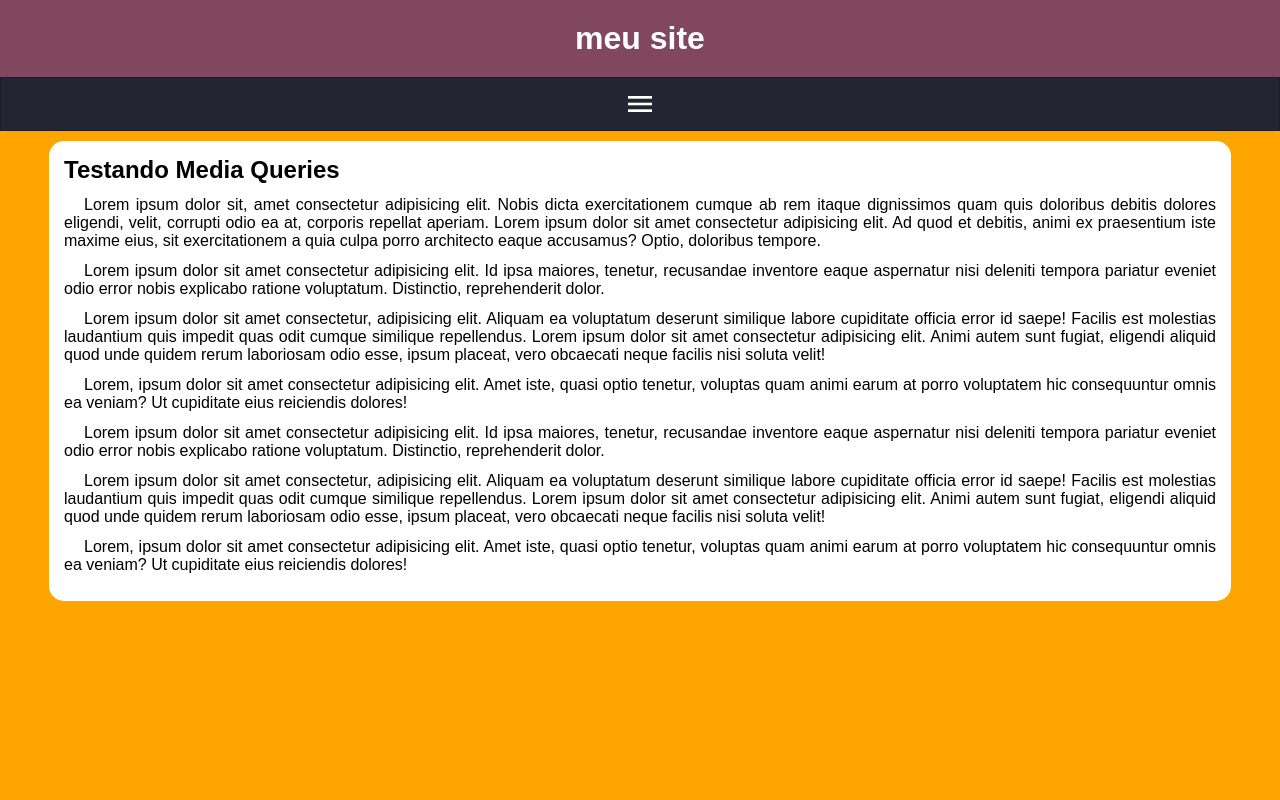
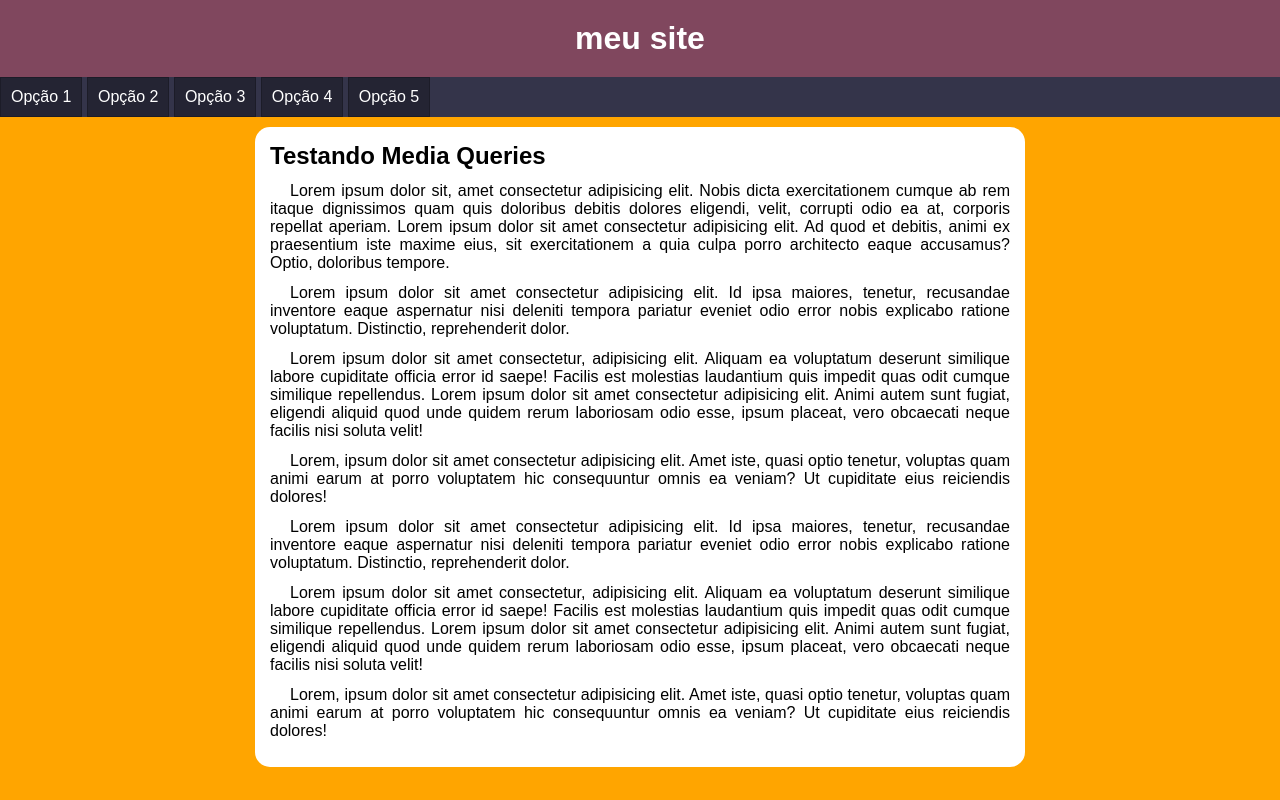
Before and after one commit to lporfirio/estudosHtml5Css, a plain HTML site: page html-css/ex026_mediaQuery/mq005_menuResponsivo/index.html in a window 1280 px wide. Drawn offline with Linux system fonts and the light colour scheme.

Commit message:
atualizando

```diff
--- /dev/null
+++ b/html-css/ex026_mediaQuery/mq005_menuResponsivo/estilos/media-query.css
@@ -0,0 +1,18 @@
+@charset "UTF-8";
+
+@media screen and (min-width: 768px) { /* tablet */
+    span#burger {
+        display: none;
+    }
+    menu {
+        display: block;
+    }
+
+    menu li {
+        display: inline-block;
+    }
+
+    main {
+        width: 740px;
+    }
+}
--- a/html-css/ex026_mediaQuery/mq005_menuResponsivo/estilos/style.css
+++ b/html-css/ex026_mediaQuery/mq005_menuResponsivo/estilos/style.css
@@ -39,6 +39,7 @@ header > h1 {
 menu {
     display: none;
     background-color: #34344A;
+
 }
 
 menu > ul {
@@ -60,10 +61,11 @@ menu a:hover {
 }
 
 main {
-    width: 90vw;
+    width: 84vw;
     background-color: white;
     margin: auto;
     margin-top: 10px;
+    margin-bottom: 20px;
     padding: 15px;
     border-radius: 15px;
 }
--- a/html-css/ex026_mediaQuery/mq005_menuResponsivo/index.html
+++ b/html-css/ex026_mediaQuery/mq005_menuResponsivo/index.html
@@ -1,20 +1,23 @@
 <!DOCTYPE html>
 <html lang="pt-br">
+
 <head>
     <meta charset="UTF-8">
     <meta http-equiv="X-UA-Compatible" content="IE=edge">
     <meta name="viewport" content="width=device-width, initial-scale=1.0">
     <title>Menu Media-Query</title>
+
+    <link href="https://fonts.googleapis.com/icon?family=Material+Icons" rel="stylesheet">
     <link rel="stylesheet" href="estilos/style.css">
-    <link href="https://fonts.googleapis.com/icon?family=Material+Icons"
-      rel="stylesheet">
+    <link rel="stylesheet" href="estilos/media-query.css">
 </head>
-<body>
+
+<body onresize="mudouTamanho()">
     <header>
         <h1>meu site</h1>
         <span class="material-icons" id="burger" onclick="clickMenu()">
             menu
-            </span>
+        </span>
         <menu id="itens">
             <ul>
                 <li><a href="#">Opção 1</a></li>
@@ -30,14 +33,34 @@
     <main>
         <article>
             <h2>Testando Media Queries</h2>
-            <p>Lorem ipsum dolor sit, amet consectetur adipisicing elit. Nobis dicta exercitationem cumque ab rem itaque dignissimos quam quis doloribus debitis dolores eligendi, velit, corrupti odio ea at, corporis repellat aperiam. Lorem ipsum dolor sit amet consectetur adipisicing elit. Ad quod et debitis, animi ex praesentium iste maxime eius, sit exercitationem a quia culpa porro architecto eaque accusamus? Optio, doloribus tempore.
+            <p>Lorem ipsum dolor sit, amet consectetur adipisicing elit. Nobis dicta exercitationem cumque ab rem itaque
+                dignissimos quam quis doloribus debitis dolores eligendi, velit, corrupti odio ea at, corporis repellat
+                aperiam. Lorem ipsum dolor sit amet consectetur adipisicing elit. Ad quod et debitis, animi ex
+                praesentium iste maxime eius, sit exercitationem a quia culpa porro architecto eaque accusamus? Optio,
+                doloribus tempore.
             </p>
-            <p>Lorem ipsum dolor sit amet consectetur adipisicing elit. Id ipsa maiores, tenetur, recusandae inventore eaque aspernatur nisi deleniti tempora pariatur eveniet odio error nobis explicabo ratione voluptatum. Distinctio, reprehenderit dolor.</p>
-            <p>Lorem ipsum dolor sit amet consectetur, adipisicing elit. Aliquam ea voluptatum deserunt similique labore cupiditate officia error id saepe! Facilis est molestias laudantium quis impedit quas odit cumque similique repellendus. Lorem ipsum dolor sit amet consectetur adipisicing elit. Animi autem sunt fugiat, eligendi aliquid quod unde quidem rerum laboriosam odio esse, ipsum placeat, vero obcaecati neque facilis nisi soluta velit!</p>
-            <p>Lorem, ipsum dolor sit amet consectetur adipisicing elit. Amet iste, quasi optio tenetur, voluptas quam animi earum at porro voluptatem hic consequuntur omnis ea veniam? Ut cupiditate eius reiciendis dolores!</p>
-            <p>Lorem ipsum dolor sit amet consectetur adipisicing elit. Id ipsa maiores, tenetur, recusandae inventore eaque aspernatur nisi deleniti tempora pariatur eveniet odio error nobis explicabo ratione voluptatum. Distinctio, reprehenderit dolor.</p>
-            <p>Lorem ipsum dolor sit amet consectetur, adipisicing elit. Aliquam ea voluptatum deserunt similique labore cupiditate officia error id saepe! Facilis est molestias laudantium quis impedit quas odit cumque similique repellendus. Lorem ipsum dolor sit amet consectetur adipisicing elit. Animi autem sunt fugiat, eligendi aliquid quod unde quidem rerum laboriosam odio esse, ipsum placeat, vero obcaecati neque facilis nisi soluta velit!</p>
-            <p>Lorem, ipsum dolor sit amet consectetur adipisicing elit. Amet iste, quasi optio tenetur, voluptas quam animi earum at porro voluptatem hic consequuntur omnis ea veniam? Ut cupiditate eius reiciendis dolores!</p>
+            <p>Lorem ipsum dolor sit amet consectetur adipisicing elit. Id ipsa maiores, tenetur, recusandae inventore
+                eaque aspernatur nisi deleniti tempora pariatur eveniet odio error nobis explicabo ratione voluptatum.
+                Distinctio, reprehenderit dolor.</p>
+            <p>Lorem ipsum dolor sit amet consectetur, adipisicing elit. Aliquam ea voluptatum deserunt similique labore
+                cupiditate officia error id saepe! Facilis est molestias laudantium quis impedit quas odit cumque
+                similique repellendus. Lorem ipsum dolor sit amet consectetur adipisicing elit. Animi autem sunt fugiat,
+                eligendi aliquid quod unde quidem rerum laboriosam odio esse, ipsum placeat, vero obcaecati neque
+                facilis nisi soluta velit!</p>
+            <p>Lorem, ipsum dolor sit amet consectetur adipisicing elit. Amet iste, quasi optio tenetur, voluptas quam
+                animi earum at porro voluptatem hic consequuntur omnis ea veniam? Ut cupiditate eius reiciendis dolores!
+            </p>
+            <p>Lorem ipsum dolor sit amet consectetur adipisicing elit. Id ipsa maiores, tenetur, recusandae inventore
+                eaque aspernatur nisi deleniti tempora pariatur eveniet odio error nobis explicabo ratione voluptatum.
+                Distinctio, reprehenderit dolor.</p>
+            <p>Lorem ipsum dolor sit amet consectetur, adipisicing elit. Aliquam ea voluptatum deserunt similique labore
+                cupiditate officia error id saepe! Facilis est molestias laudantium quis impedit quas odit cumque
+                similique repellendus. Lorem ipsum dolor sit amet consectetur adipisicing elit. Animi autem sunt fugiat,
+                eligendi aliquid quod unde quidem rerum laboriosam odio esse, ipsum placeat, vero obcaecati neque
+                facilis nisi soluta velit!</p>
+            <p>Lorem, ipsum dolor sit amet consectetur adipisicing elit. Amet iste, quasi optio tenetur, voluptas quam
+                animi earum at porro voluptatem hic consequuntur omnis ea veniam? Ut cupiditate eius reiciendis dolores!
+            </p>
 
         </article>
     </main>
@@ -45,4 +68,5 @@
     <script src="script.js"></script>
 
 </body>
+
 </html>
--- a/html-css/ex026_mediaQuery/mq005_menuResponsivo/script.js
+++ b/html-css/ex026_mediaQuery/mq005_menuResponsivo/script.js
@@ -6,3 +6,11 @@ function clickMenu() {
     }
 
 }
+
+function mudouTamanho() {
+    if(window.innerWidth >= 768) {
+        itens.style.display = 'block'
+    } else {
+        itens.style.display = 'none'
+    }
+}
```
Also changed, not shown: PLANEJAMENTO.txt.
